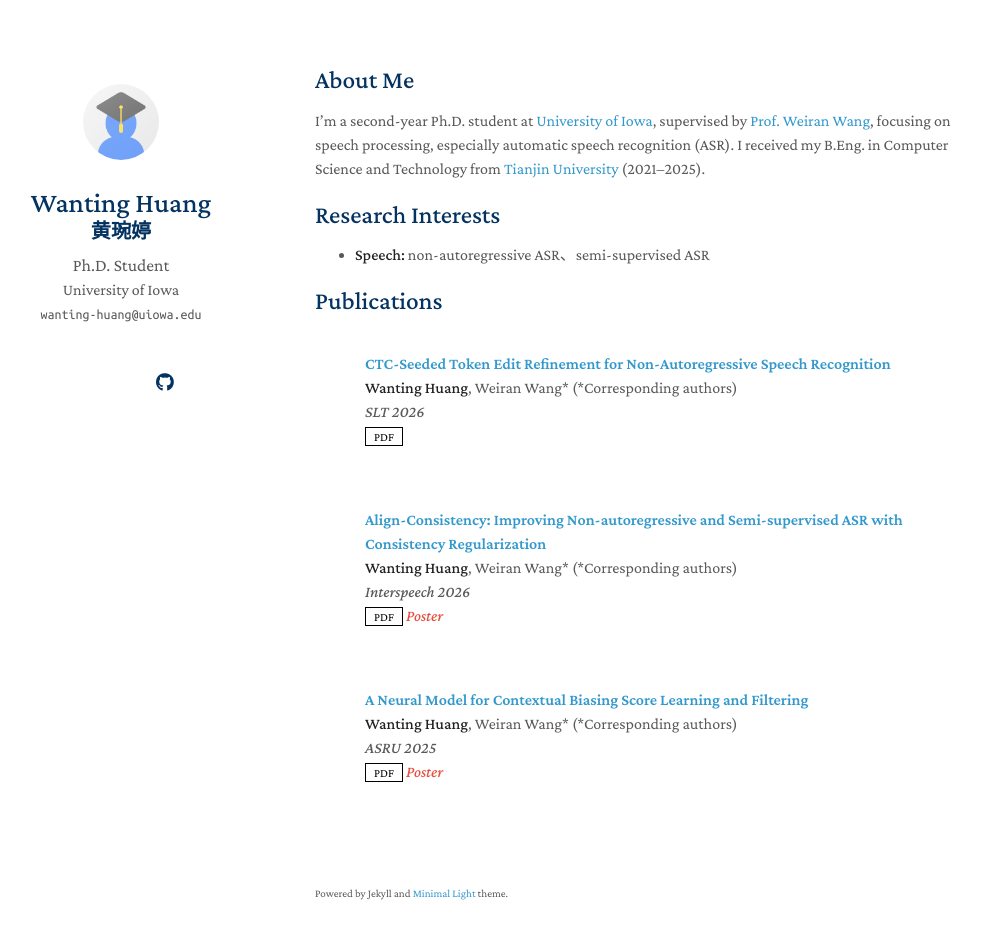
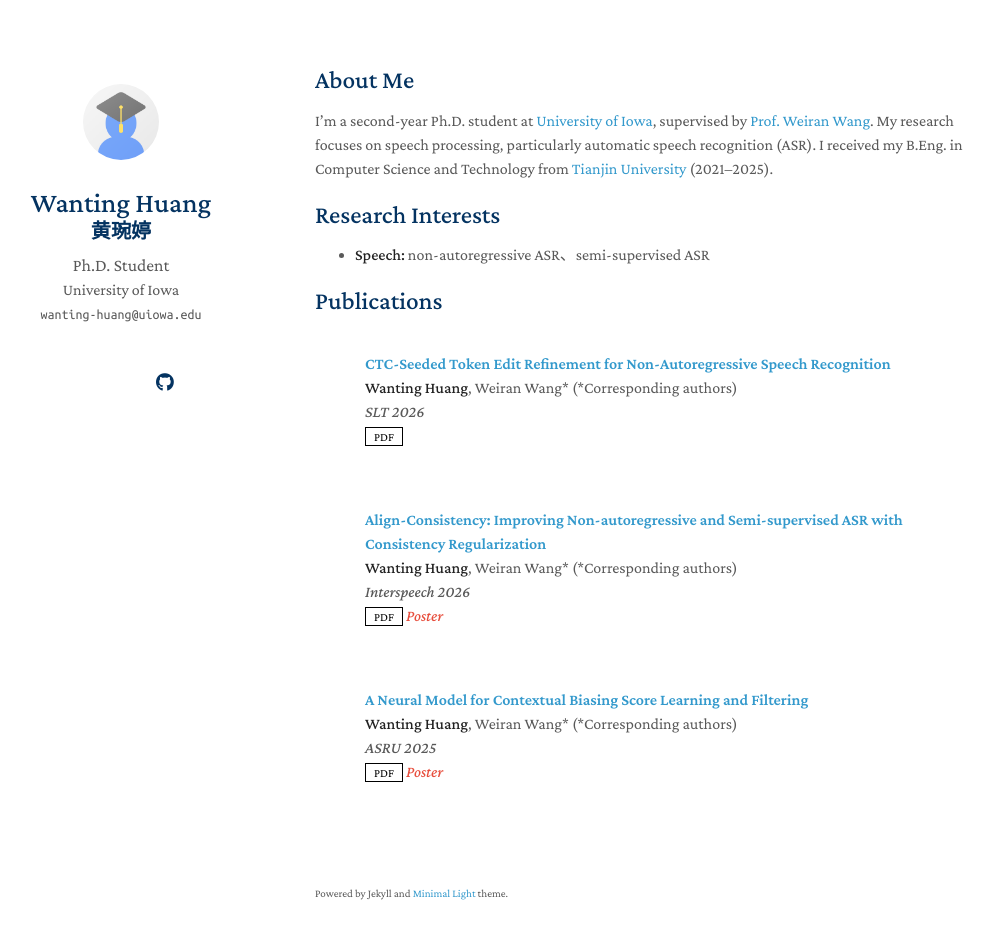
Before and after one commit to Huangwting/Huangwting.github.io, a Jekyll site: the page built from index.md, in a window 1280 px wide and 974 px high. Shown: the top 939 px of the window, without its empty margins (155-1148 px from the left). Built offline with Jekyll 4.4.1, drawn with Linux system fonts in a browser that asks for light colours; a style sheet for code colours, icons or effects is not loaded; our own code applies the rules of GitHub Pages for plain Markdown files.

Commit message:
Refine About Me section in index.md
Reworded the introduction for clarity and conciseness.

```diff
--- a/index.md
+++ b/index.md
@@ -4,8 +4,7 @@ layout: homepage
 
 ## About Me
 
-I’m a second-year Ph.D. student at <a href="https://www.uiowa.edu/" target="_blank" rel="noopener">University of Iowa</a>, supervised by <a href="https://weiranwang19.github.io/" target="_blank" rel="noopener">Prof. Weiran Wang</a>, focusing on speech processing, especially automatic speech recognition (ASR). I received my B.Eng. in Computer Science and Technology from <a href="https://en.tju.edu.cn/" target="_blank" rel="noopener">Tianjin University</a> (2021–2025).
-
+I’m a second-year Ph.D. student at <a href="https://www.uiowa.edu/" target="_blank" rel="noopener">University of Iowa</a>, supervised by <a href="https://weiranwang19.github.io/" target="_blank" rel="noopener">Prof. Weiran Wang</a>. My research focuses on speech processing, particularly automatic speech recognition (ASR). I received my B.Eng. in Computer Science and Technology from <a href="https://en.tju.edu.cn/" target="_blank" rel="noopener">Tianjin University</a> (2021–2025).
 
 ## Research Interests
 
```
